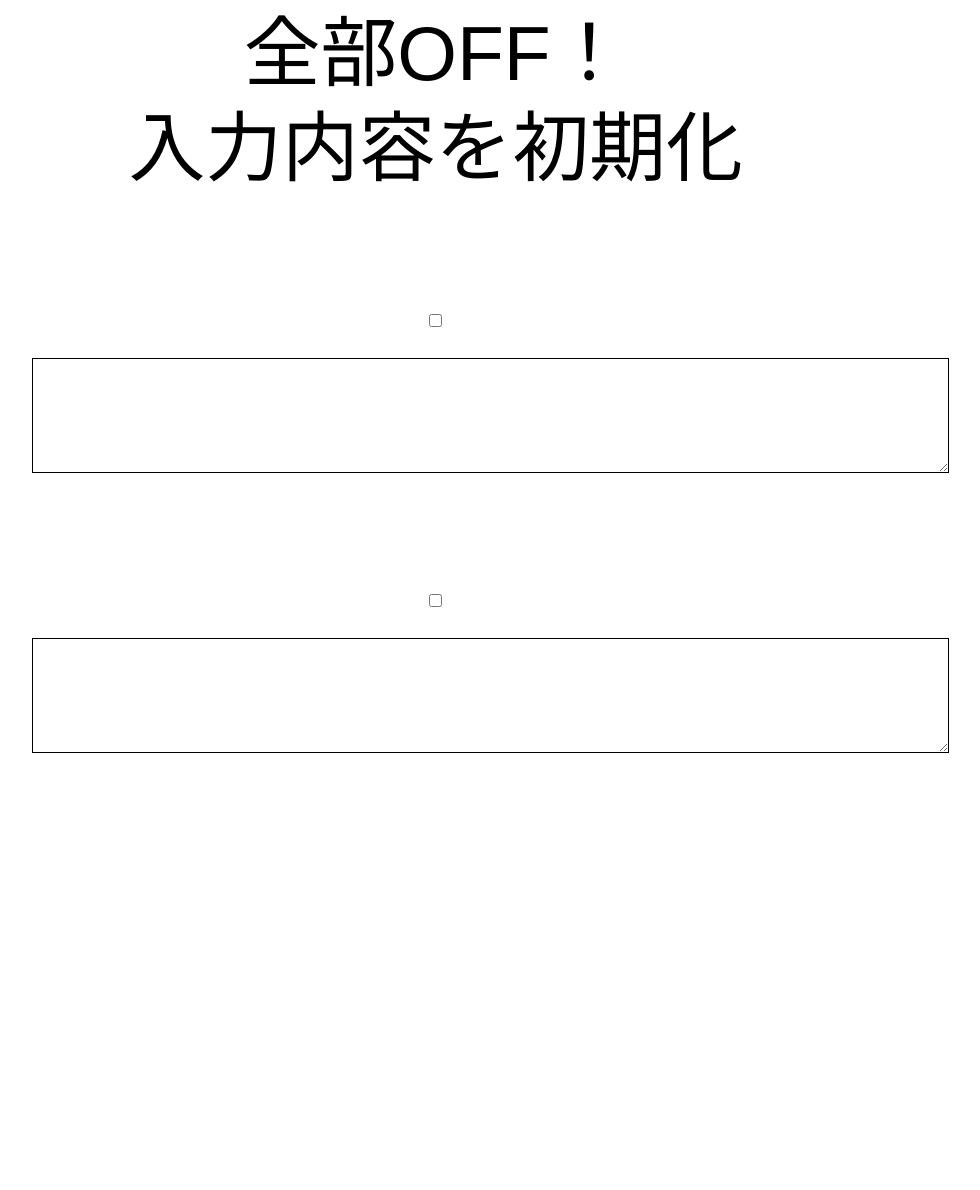
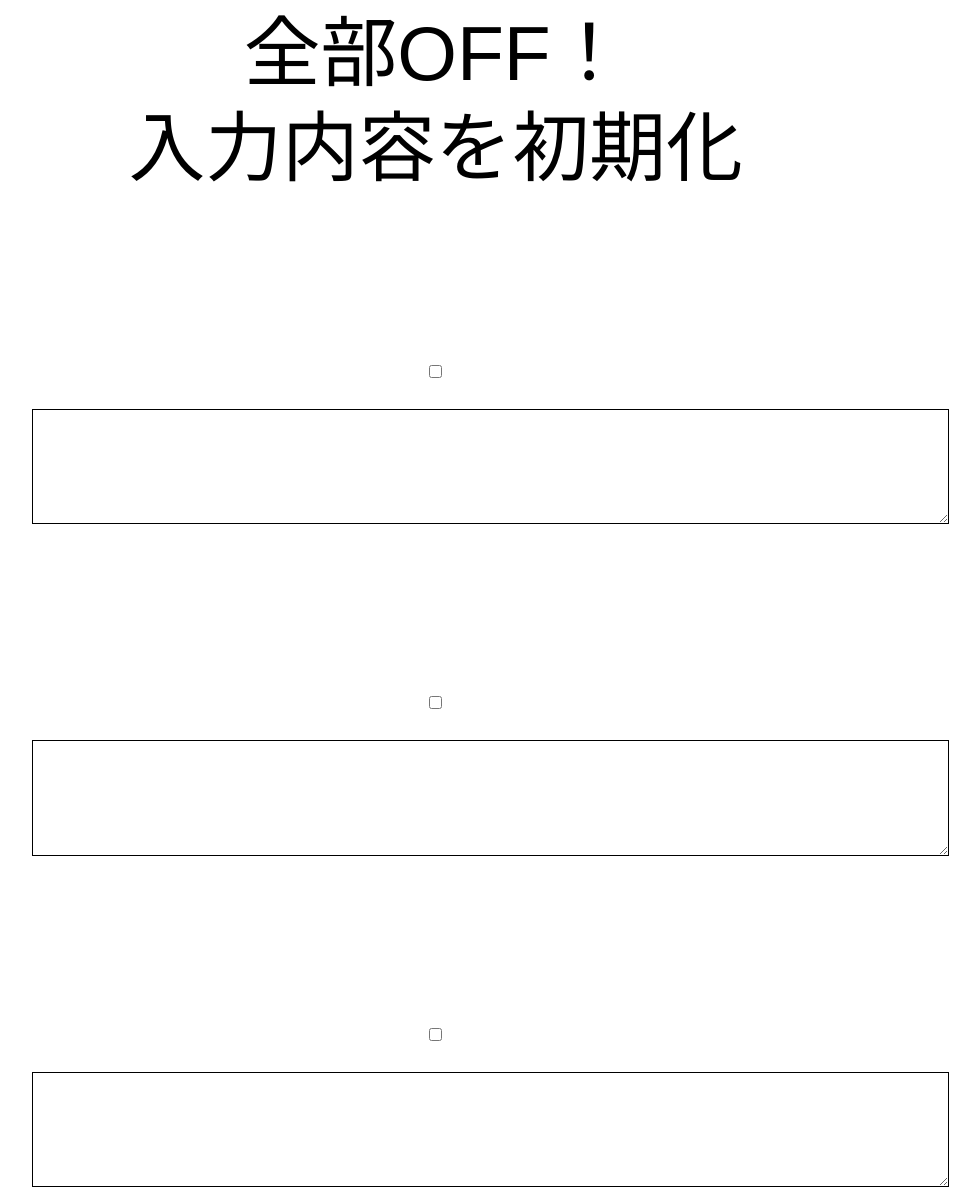
Before and after one commit to sumoa8/check_items, a plain HTML site: page shop.html in a window 1280 px wide. Shown: the part 715-1905 px from the top of the page, without its empty margins (198-1178 px from the left). Before the commit the page ends 1468 px from the top, so only its background shows below. Drawn offline with Linux system fonts and the light colour scheme.

Commit message:
202106032035

```diff
--- a/css/check_page.css
+++ b/css/check_page.css
@@ -26,6 +26,15 @@
 .check_list{
     width: 90%;
     display: block;
+    text-align: left;
+    margin: 20vw auto 0 auto;
+    font-size: 6vw;
+    padding: 0 14vw 0 13vw;
+}
+
+.check_form{
+    width: 90%;
+    display: block;
     text-align: center;
     margin: 20vw auto 0 auto;
     font-size: 6vw;
@@ -34,7 +43,7 @@
 
 .check_list p {
     width: 100%;
-    text-align: center;
+    text-align: left;
     margin-top: 6vw;
 }
 
@@ -48,3 +57,7 @@ textarea {
     margin-left: 4vw;
     height: 9vw;
 }
+
+.push_text {
+    margin: 10vw auto 0 auto;
+}
--- a/css/index.css
+++ b/css/index.css
@@ -5,7 +5,7 @@ body {
 }
 
 #check_items {
-    width: 100vw;
+    width: 100%;
 }
 
 #index_heading {
--- a/shop.html
+++ b/shop.html
@@ -11,15 +11,21 @@
     <a href="index.html" class="back">戻る</a>
     <h1 id="check_page_heading">買い物</h1>
 
-    <form class="check_list" name="sampleform">
+    <form class="check_form" name="sampleform">
         <p class="check_out">
             <input type="button" value="全部OFF！" onclick="allcheck(false);">
         </p>
         <div>
             <input type="reset" name="bt01" value="入力内容を初期化">
         </div>
-            <p><input type="checkbox"><textarea></textarea></p>
-            <p><input type="checkbox"><textarea></textarea></p>
+            <p class="push_text"><input type="checkbox"><textarea></textarea></p>
+            <p class="push_text"><input type="checkbox"><textarea></textarea></p>
+            <p class="push_text"><input type="checkbox"><textarea></textarea></p>
+            <p class="push_text"><input type="checkbox"><textarea></textarea></p>
+            <p class="push_text"><input type="checkbox"><textarea></textarea></p>
+            <p class="push_text"><input type="checkbox"><textarea></textarea></p>
+            <p class="push_text"><input type="checkbox"><textarea></textarea></p>
+            <p class="push_text"><input type="checkbox"><textarea></textarea></p>
     </form>
 
     <script src="js/check.js"></script>
```
Also changed, not shown: 1 other file.
